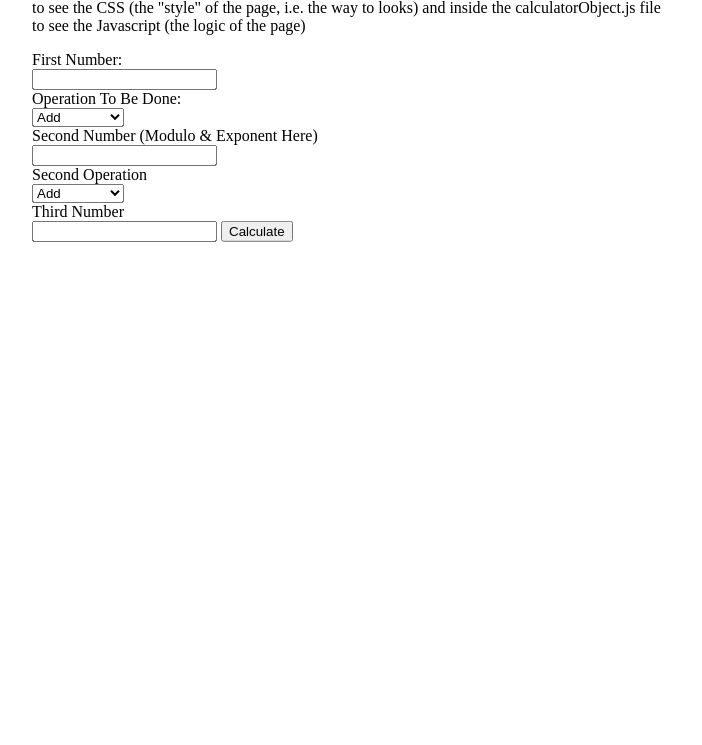
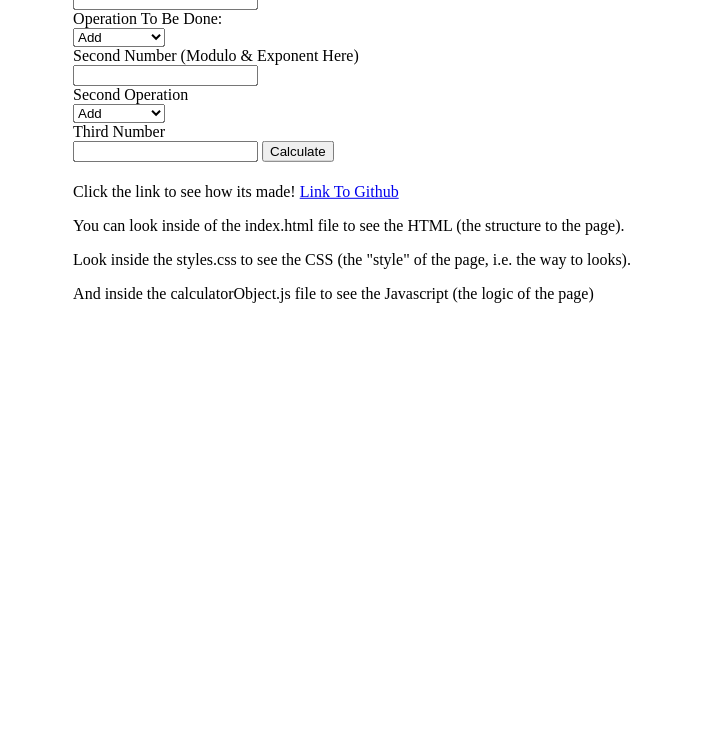
Before and after one commit to dakotabenger/ObjectCalculator, a plain HTML site: page index.html in a window 1280 px wide. Shown: the part 55-800 px from the top of the page, without its empty margins (288-990 px from the left). Drawn offline with Linux system fonts and the light colour scheme.

Commit message:
Actually Fixed Link This Time

```diff
--- a/index.html
+++ b/index.html
@@ -12,8 +12,7 @@
 
 </br>
     <div id="calcContainer">
-        <a class="gitHubLink" href="https://github.com/dakotabenger/ObjectCalculator" id="ghl">Link To Github</a>
-    <p>You can look inside of the index.html file to see the HTML (the structure to the page), the styles.css to see the CSS (the "style" of the page, i.e. the way to looks) and inside the calculatorObject.js file to see the Javascript (the logic of the page)</p>
+
         <label for="num1">First Number:</label>
     </br>
         <input id="num1" />
@@ -50,5 +49,10 @@
         <button type="button" onclick="doCalculate()">Calculate</button>
     </br>
         <h1 id="results"></h1>
+        <div id="details"> <p>Click the link to see how its made!  <a class="gitHubLink" href="https://github.com/dakotabenger/ObjectCalculator" id="ghl">Link To Github</a> </p>
+        <p>You can look inside of the index.html file to see the HTML (the structure to the page). </p>
+        <p>Look inside the styles.css to see the CSS (the "style" of the page, i.e. the way to looks). </p>
+        <p>And inside the calculatorObject.js file to see the Javascript (the logic of the page)</p>
+        </div>
     </div>
 </body>
--- a/style.css
+++ b/style.css
@@ -3,7 +3,7 @@
   justify-content: center;
   align-items: center;
   position: fixed;
-  top: 20%;
+  top: 25%;
   left: 50%;
   transform: translate(-50%, -50%);
 }
@@ -17,3 +17,11 @@
     left: 50%;
     transform: translate(-50%, -50%);
   }
+
+  #details {
+      clear: both;
+  }
+
+  #ghp {
+      margin: 10px;
+  }
```
